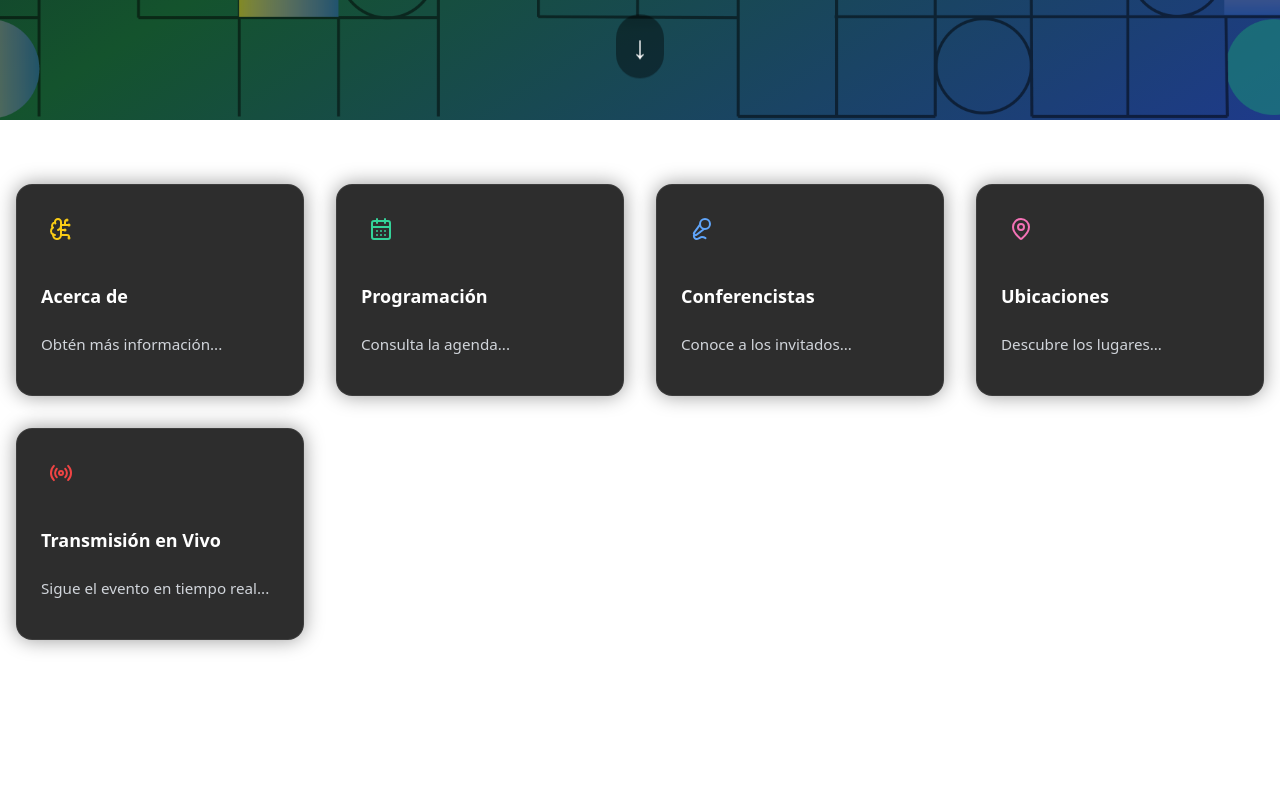
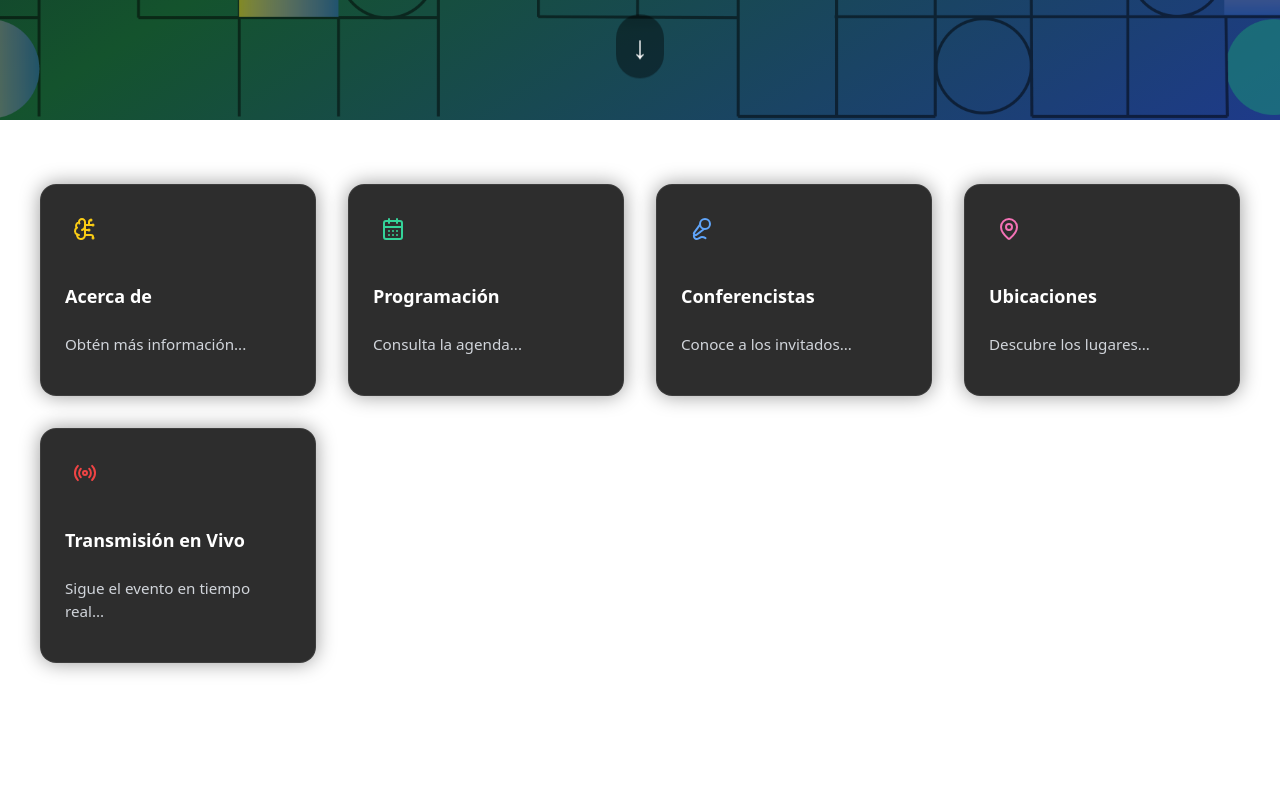
Before and after one commit to Mateoquinteroc/semana-ai, a React (Vite) app: page / in a window 1280 px wide. Shown: the part 680-1480 px from the top of the page. Built offline with nearby package versions, Linux system fonts and the light colour scheme; no server answers.

Commit message:
programming changes

```diff
--- a/src/components/EventCategories/EventCategories.module.css
+++ b/src/components/EventCategories/EventCategories.module.css
@@ -1,6 +1,6 @@
 .section {
     padding: 4rem 1rem;
-    max-width: 1280px;
+    max-width: 1500px;
     margin: 0 auto;
     z-index: 10;
     position: relative;
@@ -71,3 +71,9 @@
     font-size: 0.95rem;
     color: #d1d5db;
 }
+
+@media (max-width: 1400px) {
+  .section{
+    max-width: 1200px;
+  }
+}
--- a/src/components/ProgramacionSection/ProgramacionSection.module.css
+++ b/src/components/ProgramacionSection/ProgramacionSection.module.css
@@ -10,7 +10,7 @@
 
 .card {
   width: 95%;
-  max-width: 1100px;
+  max-width: 1300px;
   border-radius: 28px;
   background: #181b1f;
   box-shadow: 0 8px 36px #0008;
@@ -229,6 +229,12 @@
 
 /* ------------------------------------- */
 /* RESPONSIVE PARA MÓVIL (hasta 800px) */
+@media (max-width: 1400px) {
+  .card {
+    max-width: 1200px;
+  }
+}
+
 @media (max-width: 800px) {
 
   .card {
```
